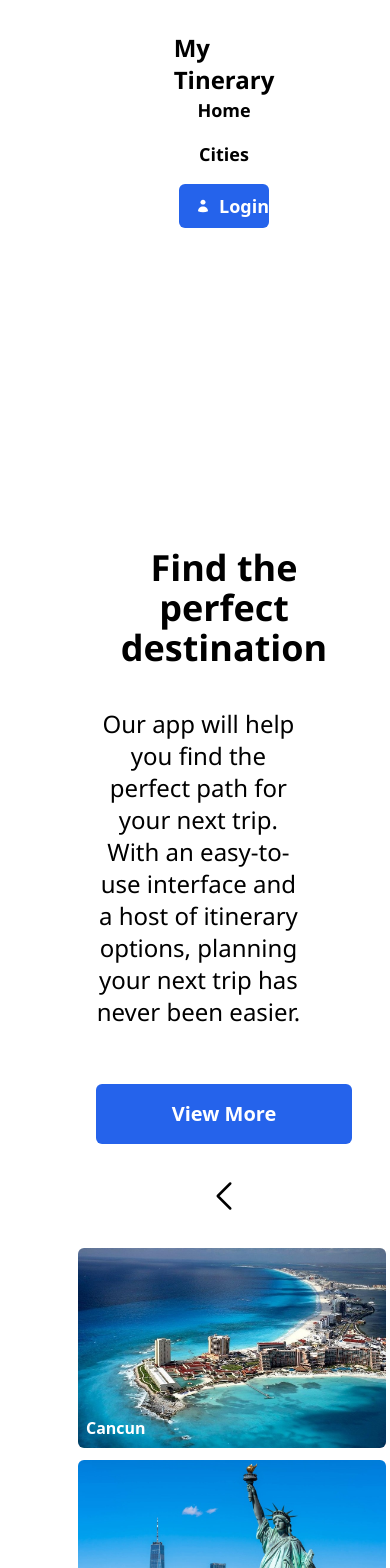
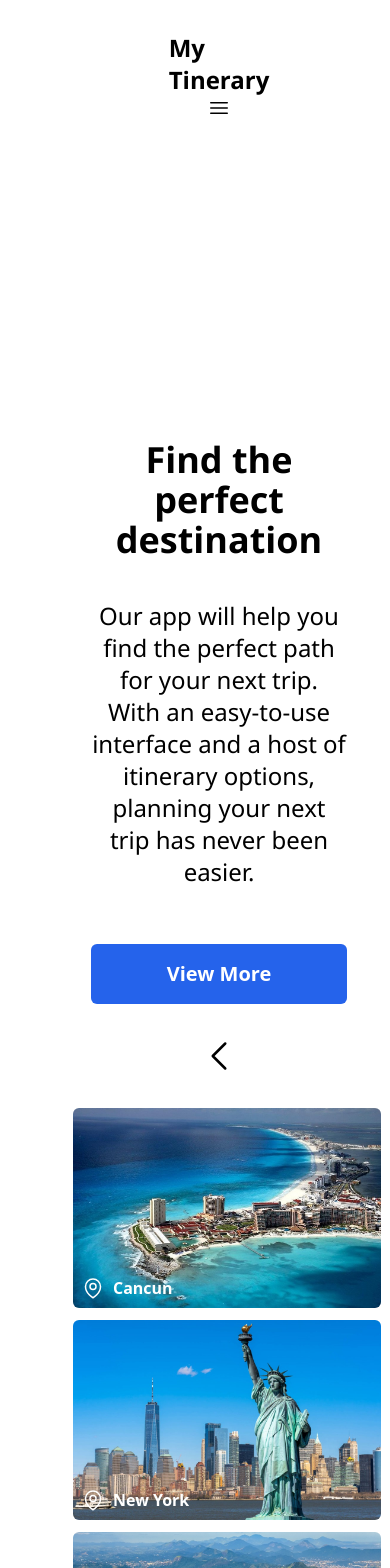
Before and after one commit to MattiasObregon/mytinerary-app, a React (Vite) app: page / in a window 390 px wide. Shown: the top 1568 px of the page. Built offline with nearby package versions, Linux system fonts and the light colour scheme.

Commit message:
responsive (#4)

```diff
--- a/src/components/CardPolaroid.jsx
+++ b/src/components/CardPolaroid.jsx
@@ -1,10 +1,29 @@
-import { Link as Anchor } from 'react-router-dom'
-
-export default function CardPolaroid({item}) {
+export default function CardPolaroid({ item }) {
   return (
-    <Anchor to={`/city/${item.id}`} key={item.id} className="w-[308px] h-[200px] relative">
-        <img src={item.photo} alt={item.id} className="w-full h-full object-cover rounded-md" />
-        <p className="absolute bottom-2 left-2 text-white font-semibold">{item.city}</p>
-    </Anchor>
-  )
+    <div key={item.id} className="w-[308px] h-[200px] relative">
+      <img src={item.photo} alt={item.id} className="w-full h-full object-cover rounded-md" />
+      <p className="absolute bottom-2 left-2 text-white font-semibold flex items-center">
+        <svg
+          xmlns="http://www.w3.org/2000/svg"
+          fill="none"
+          viewBox="0 0 24 24"
+          strokeWidth="1.5"
+          stroke="currentColor"
+          className="w-6 h-6 mr-2"
+        >
+          <path
+            stroke-linecap="round"
+            stroke-linejoin="round"
+            d="M15 10.5a3 3 0 11-6 0 3 3 0 016 0z"
+          />
+          <path
+            stroke-linecap="round"
+            stroke-linejoin="round"
+            d="M19.5 10.5c0 7.142-7.5 11.25-7.5 11.25S4.5 17.642 4.5 10.5a7.5 7.5 0 1115 0z"
+          />
+        </svg>
+        {item.city}
+      </p>
+    </div>
+  );
 }
--- a/src/components/Carousel.jsx
+++ b/src/components/Carousel.jsx
@@ -31,7 +31,7 @@ export default function Carousel({data}) {
       <div className="md:w-1/2 text-center md:text-left">
         <h1 className="text-4xl font-bold font-segoe-ui">Find the perfect destination</h1>
         <div className="md:text-left">
-          <p className="my-10 text-2xl w-4/5 font-segoe-ui">
+          <p className="my-10 text-2xl md:w-4/5 font-segoe-ui">
             Our app will help you find the perfect path for your next trip. With an easy-to-use interface and a host of itinerary options, planning your next trip has never been easier.
           </p>
         </div>
@@ -42,13 +42,7 @@ export default function Carousel({data}) {
           <Arrow direction="M15.75 19.5L8.25 12l7.5-7.5" onClick={prev_slide}/>
             <div className="md:w-1/2 flex flex-col justify-center items-center ml-4">
               <div className="flex flex-wrap gap-3">
-                {data.slice(counter, counterTo).map((item) => (
-                <CardPolaroid
-                    key={item.id}
-                    item={item}
-                    id={item.id}
-                />
-                ))}
+                {data.slice(counter, counterTo).map((item) => (<CardPolaroid key={item.id} item={item} /> ))}
               </div>
             </div>
           <Arrow direction="M8.25 4.5l7.5 7.5-7.5 7.5" onClick={next_slide}/>
--- /dev/null
+++ b/src/components/Display.jsx
@@ -0,0 +1,22 @@
+import { Link as Anchor }  from 'react-router-dom'
+
+export default function Display({ options }) {
+  return (
+    <div className="hidden md:flex space-x-4">
+          {options.map(each => (
+            <Anchor
+              key={each.to}
+              to={each.to}
+              className={`flex items-center font-bold text-lg ${each.title === 'Login' ? 'text-white bg-blue-600 rounded-md px-4 py-2' : 'text-black'}`}
+            >
+              {each.title === 'Login' && (
+                <>
+                  <img src="/user.svg" alt="User Icon" className="mr-2 h-4 w-4" />
+                </>
+              )}
+              {each.title}
+            </Anchor>
+            ))}
+        </div>
+  )
+}
--- /dev/null
+++ b/src/components/DisplayResponsive.jsx
@@ -0,0 +1,22 @@
+import { Link as Anchor }  from 'react-router-dom'
+
+export default function DisplayResponsive({options}) {
+  return (
+    <div className="md:hidden flex flex-col space-y-2 md:text-center">
+            {options.map(each => (
+            <Anchor
+              key={each.to}
+              to={each.to}
+              className={`font-bold text-lg font-segoe-ui ${each.title === 'Login' ? 'flex items-center font-bold text-white text-lg bg-blue-600 rounded-md px-4 py-2' : 'text-black'}`}
+            >
+              {each.title === 'Login' && (
+                <>
+                  <img src="/user.svg" alt="User Icon" className="mr-2 h-4 w-4" />
+                </>
+              )}
+              {each.title}
+            </Anchor>
+            ))}
+          </div>
+  )
+}
--- /dev/null
+++ b/src/components/NavBar.jsx
@@ -0,0 +1,33 @@
+import React, { useState } from 'react';
+import ToggleMenu from './ToggleMenu';
+import Display from './Display';
+import DisplayResponsive from './DisplayResponsive';
+
+export default function NavBar() {
+  const [menuOpen, setMenuOpen] = useState(false);
+  let options = [
+    {to: "/", title: "Home"},
+    {to: "/cities", title: "Cities"},
+    {to: "/Login", title: "Login"},
+  ]
+
+  const toggleMenu = () => {
+    setMenuOpen(!menuOpen);
+  };
+
+  return (
+    <header className="container mx-auto flex flex-col md:flex-row justify-between items-center text-black">
+
+      <div className="text-2xl font-bold font-segoe-ui sm:hidden md:block">My Tinerary</div>
+
+      <nav className="flex flex-col items-center text-center">
+      <ToggleMenu onClick={toggleMenu} />
+        {menuOpen && (
+          <DisplayResponsive options={options}/>
+        )}
+        <Display options={options}/>
+      </nav>
+
+    </header>
+  );
+}
--- /dev/null
+++ b/src/components/ToggleMenu.jsx
@@ -0,0 +1,26 @@
+import React from 'react';
+
+export default function ToggleMenu({ onClick }) {
+  return (
+    <button
+      onClick={onClick}
+      className="md:hidden text-black focus:outline-none"
+    >
+      <svg
+        xmlns="http://www.w3.org/2000/svg"
+        fill="none"
+        viewBox="0 0 24 24"
+        strokeWidth="1.5"
+        stroke="currentColor"
+        className="w-6 h-6"
+      >
+        <path
+          strokeLinecap="round"
+          strokeLinejoin="round"
+          d="M3.75 6.75h16.5M3.75 12h16.5m-16.5 5.25h16.5"
+        />
+
+      </svg>
+    </button>
+  );
+}
--- a/src/layouts/MainLayouts.jsx
+++ b/src/layouts/MainLayouts.jsx
@@ -1,10 +1,10 @@
-import NavBar from "./NavBar"
+import NavBar from "../components/NavBar"
 import Footer from "../components/Footer"
 import { Outlet } from "react-router-dom"
 
 export default function MainLayouts() {
   return (
-    <div className="pt-8 pr-56 pl-56">
+    <div className="pt-[32px] pr-[218px] pl-[219px]">
       <NavBar/>
       <Outlet />
     </div>
--- a/src/layouts/NavBar.jsx
+++ /dev/null
@@ -1,19 +0,0 @@
-import { Link as Anchor } from 'react-router-dom'
-
-export default function NavBar() {
-  return (
-    <header className="container mx-auto flex flex-col md:flex-row justify-between items-center text-black">
-
-      <div className="text-2xl font-bold font-segoe-ui">My Tinerary</div>
-
-      <nav className="space-y-4 md:space-y-0 md:space-x-4 flex flex-col md:flex-row items-center">
-        <Anchor to="/" className="font-bold text-lg font-segoe-ui">Home</Anchor>
-        <Anchor to="/cities" className="font-bold text-lg font-segoe-ui">Cities</Anchor>
-        <Anchor to="/login" className="flex items-center font-bold text-white text-lg bg-blue-600 rounded-md px-4 py-2">
-          <img src="/user.svg" alt="User Icon" className="mr-2 h-4 w-4"/> Login
-        </Anchor>
-      </nav>
-
-    </header>
-  )
-}
```
Also changed, not shown: src/components/Arrow.jsx (+6 -1 lines).
